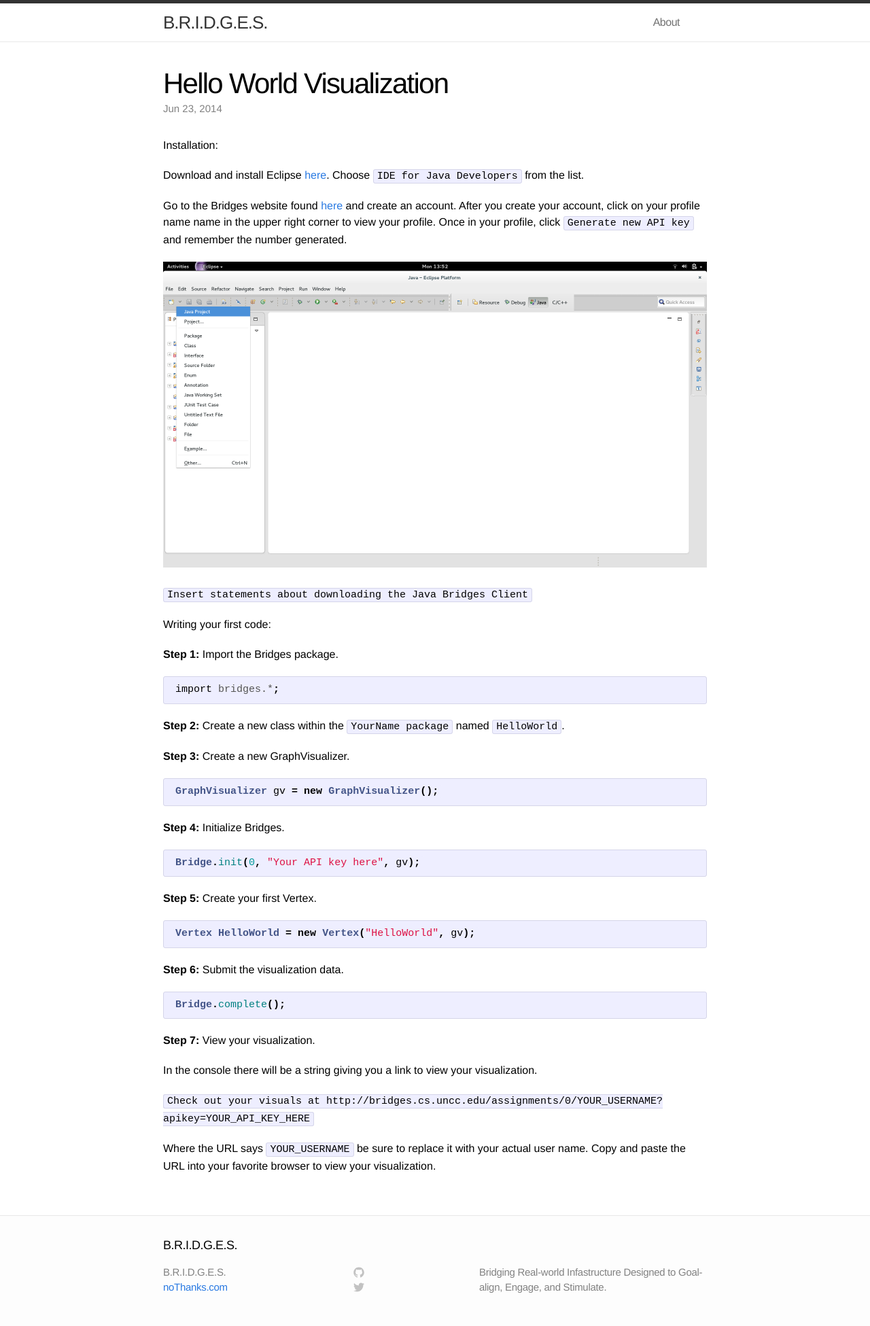
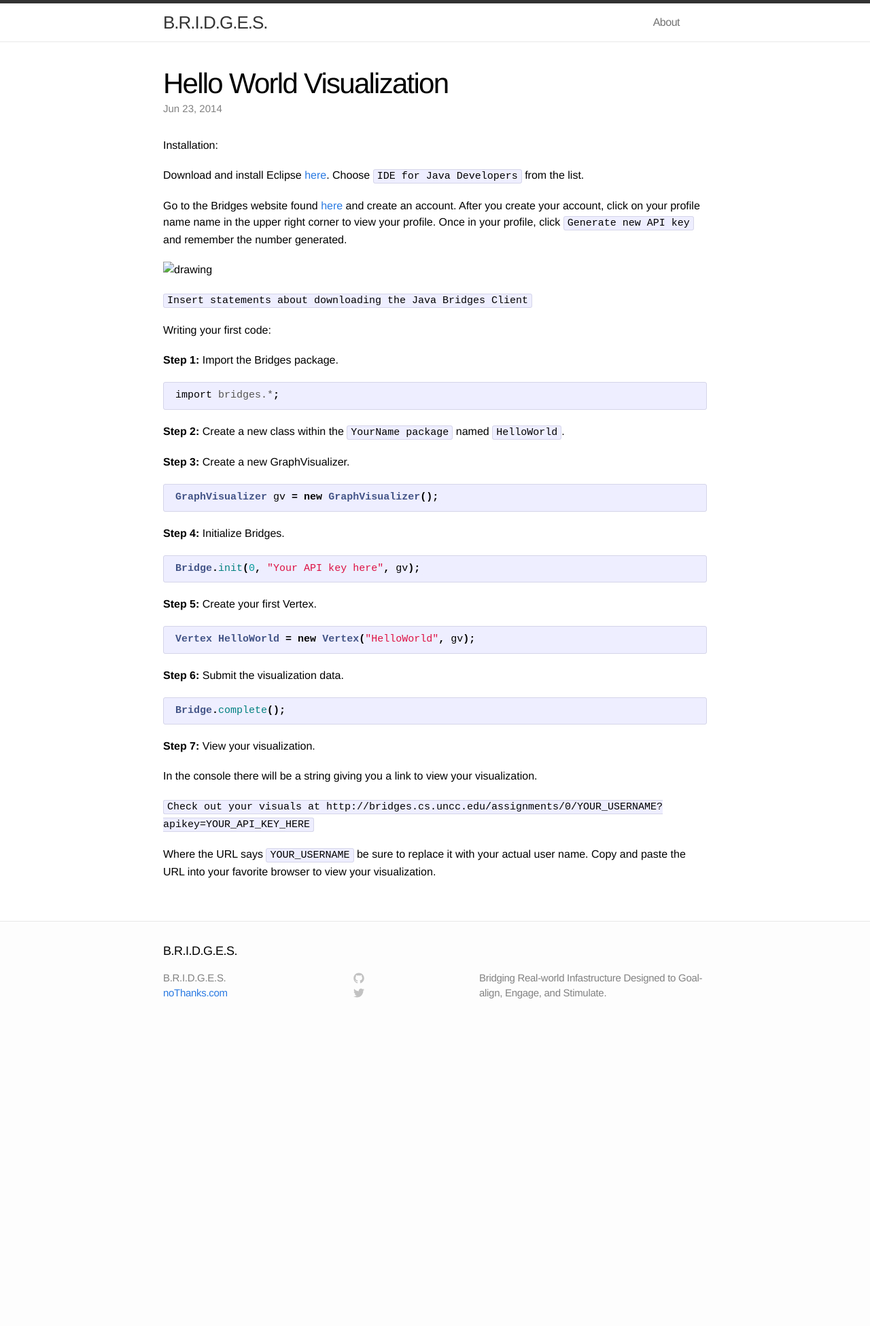
Before and after one commit to Dismembered/Dismembered.github.io, a Jekyll site: the page built from _posts/2014-06-23-HelloWorld-Tutorial.markdown, in a window 1280 px wide. Shown: the whole page at 68% size. Built offline with Jekyll 4.4.1, drawn with Linux system fonts in a browser that asks for light colours; after the commit the page ends 1518 px from its top, so only the background shows below that.

Commit message:
Update 2014-06-23-HelloWorld-Tutorial.markdown

```diff
--- a/_posts/2014-06-23-HelloWorld-Tutorial.markdown
+++ b/_posts/2014-06-23-HelloWorld-Tutorial.markdown
@@ -11,8 +11,7 @@
 
 Go to the Bridges website found [here](http://bridges.cs.uncc.edu/login) and create an account. After you create your account, click on your profile name name in the upper right corner to view your profile. Once in your profile, click `Generate new API key` and remember the number generated.
 
-![drawing](https://github.com/Dismembered/Dismembered.github.io/blob/master/images/screenshot_0.png)
-
+![drawing](master/images/screenshot_0.png)
 
 `Insert statements about downloading the Java Bridges Client`
 
```
